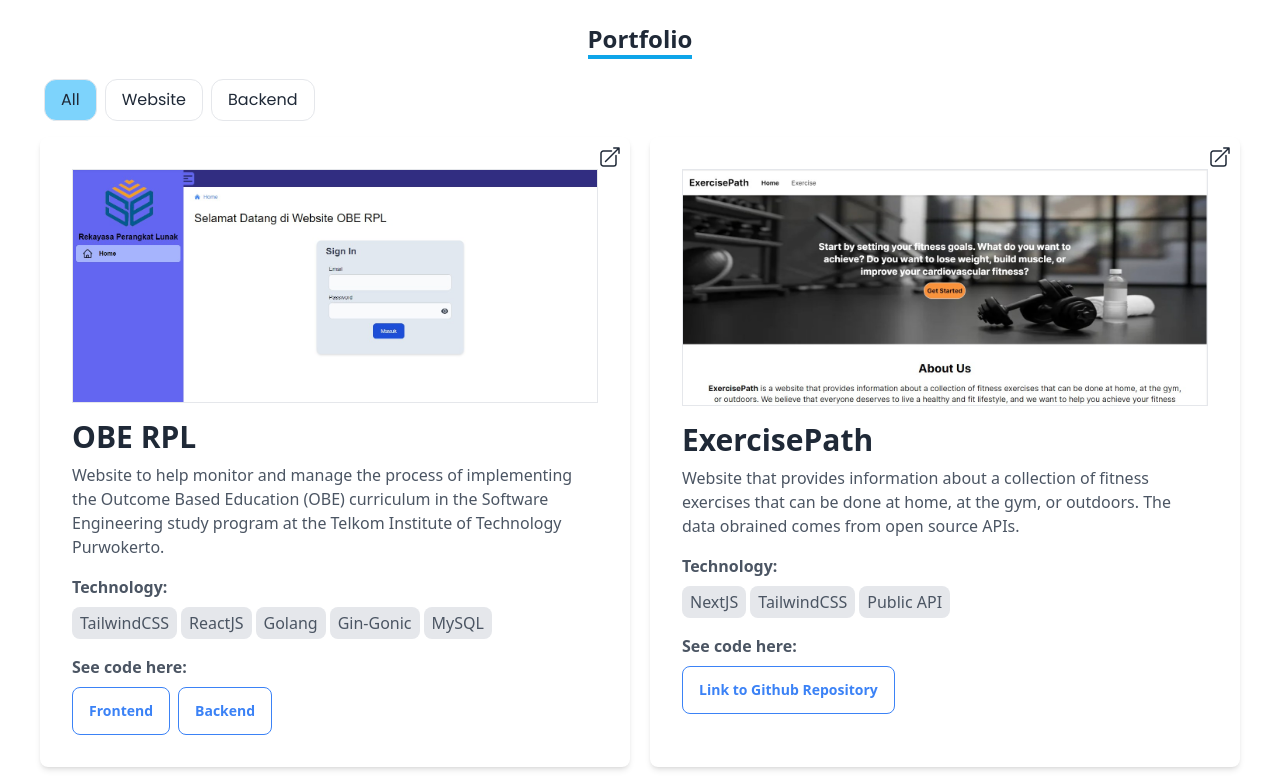
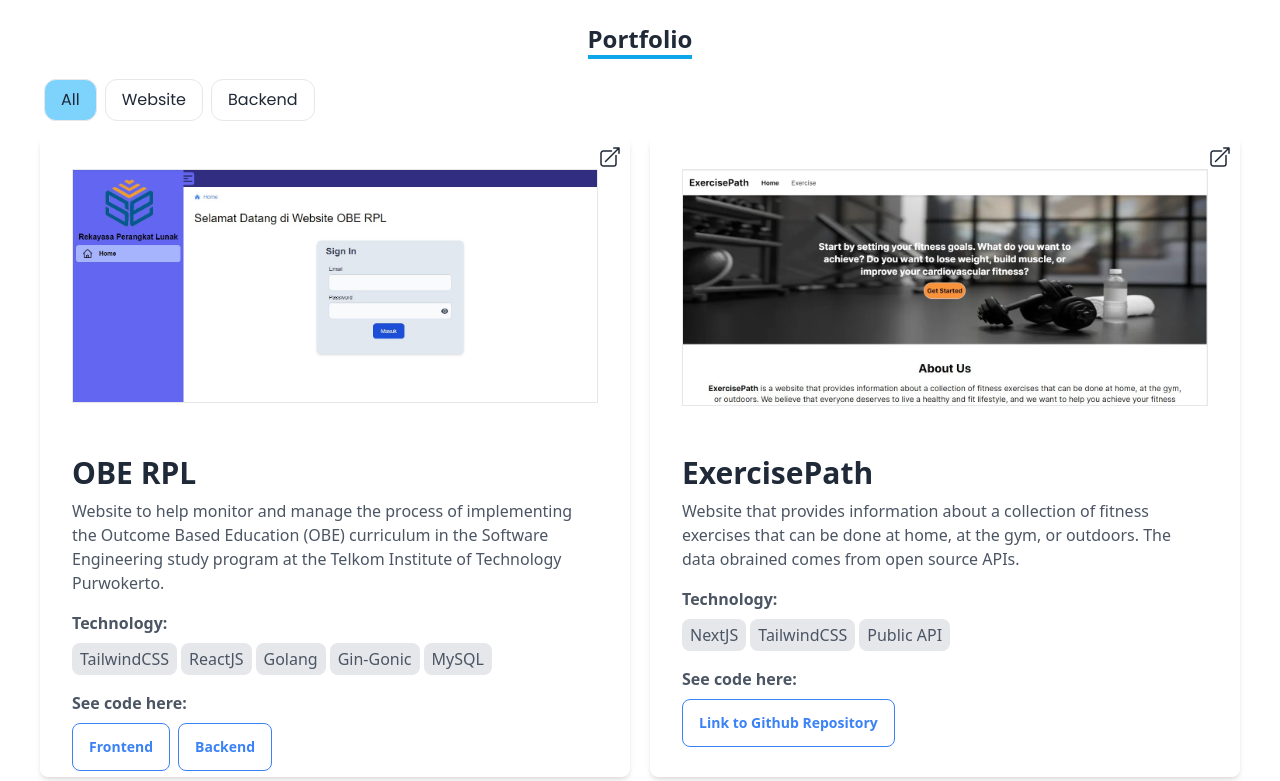
Before and after one commit to FauzanFL/web-portfolio, a React (Vite) app: page / in a window 1280 px wide. Shown: the part 1200-1981 px from the top of the page. Built offline with nearby package versions, Linux system fonts and the light colour scheme; a web font is replaced by a local one.

Commit message:
change height of portfolio

```diff
--- a/src/components/Portfolio.jsx
+++ b/src/components/Portfolio.jsx
@@ -87,7 +87,7 @@ const Portfolio = ({ theme }) => {
           {displayedItems.map((item, index) => (
             <div
               key={index}
-              className={`shadow-md rounded-lg relative p-8 ${
+              className={`shadow-md relative rounded-lg p-8 h-[640px] ${
                 theme === 'light' ? 'bg-white' : 'bg-slate-800'
               }`}
             >
@@ -101,12 +101,14 @@ const Portfolio = ({ theme }) => {
                   <ArrowTopRightOnSquareIcon className="h-6 w-6 hover:text-blue-500" />
                 </a>
               )}
+              <div className="md:h-[270px]">
                 <img
                   src={getImageURL(item.image)}
                   alt="preview"
                   loading="lazy"
                   className="border"
                 />
+              </div>
               <div className="mt-4">
                 <h3 className="text-3xl font-bold mb-2">{item.title}</h3>
                 <p
```
Lines whose indentation alone changed are shown as unchanged.
